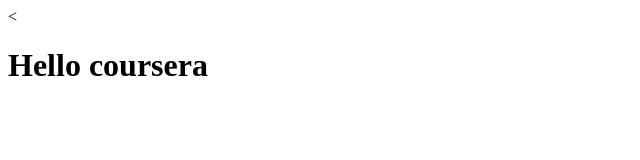
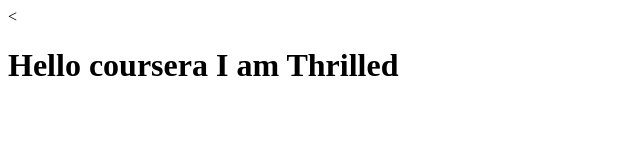
Before and after one commit to varshithabellur/coursera-test, a plain HTML site: page index.html in a window 1280 px wide. Shown: the whole page, without its empty margins (0-640 px from the left). Drawn offline with Linux system fonts and the light colour scheme.

Commit message:
next version of web file.

```diff
--- a/index.html
+++ b/index.html
@@ -5,7 +5,7 @@
     <title>hello cousera</title>
   </head>
   <body>
-    <h1>Hello coursera</h1>
+    <h1>Hello coursera I am Thrilled</h1>
 
   </body>
 </html>
```
